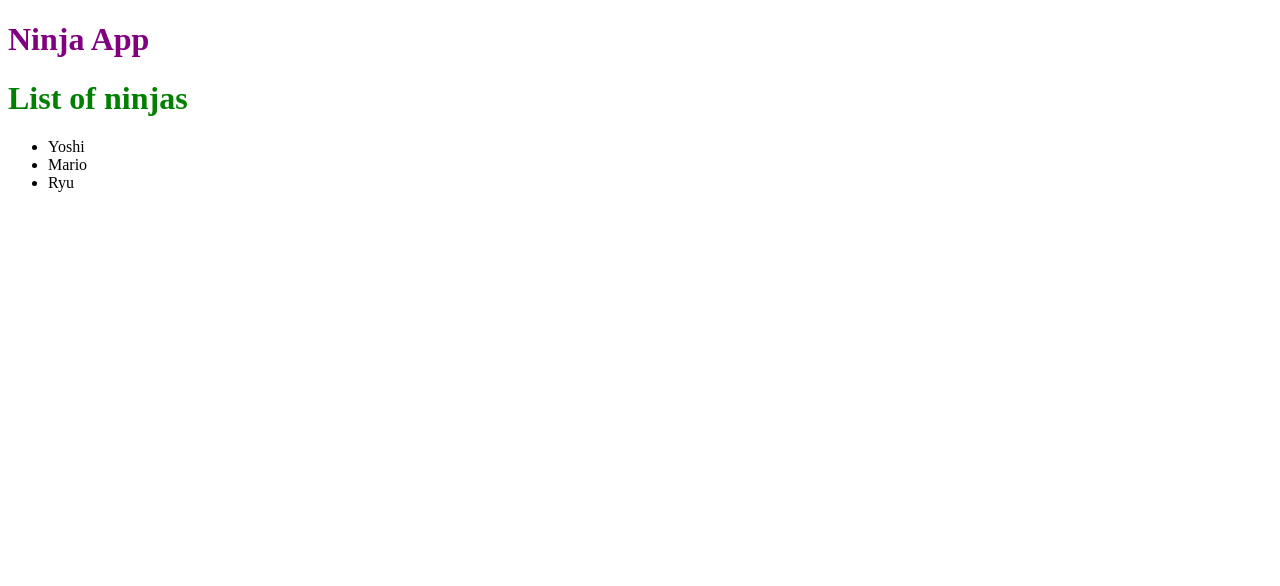
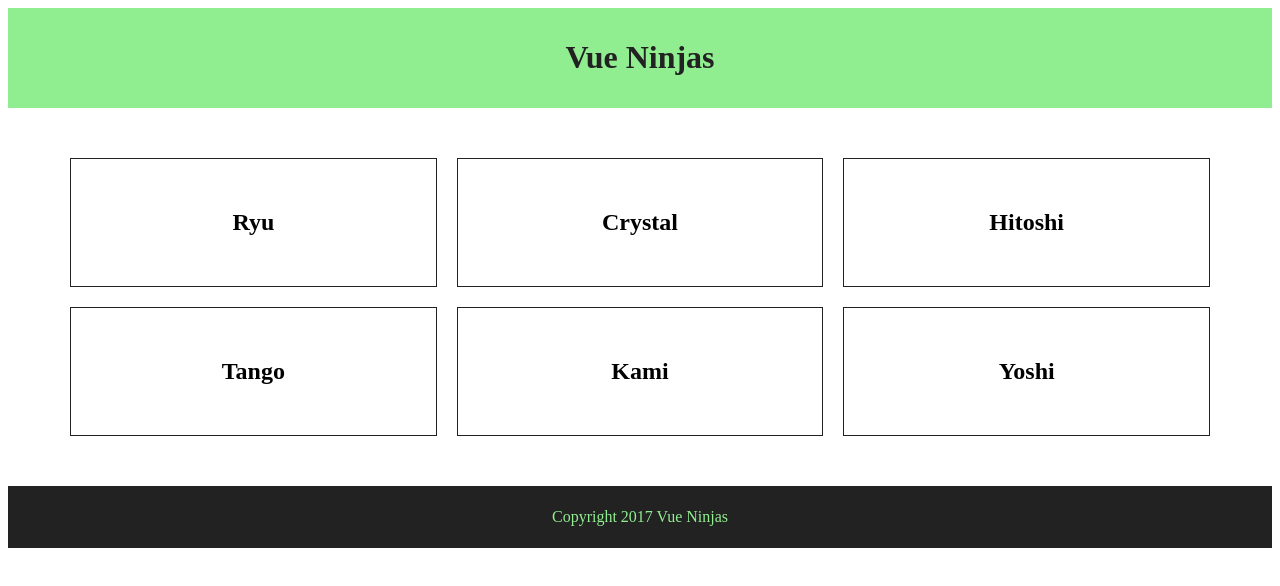
Before and after one commit to MatheusBaldi/vue-netninja, a Vue app in the folder vue-cli-way/: page / in a window 1280 px wide. Shown: the top 586 px of the page. Built offline with nearby package versions, Linux system fonts and the light colour scheme.

Commit message:
#21 Nesting components example

```diff
--- a/vue-cli-way/src/App.vue
+++ b/vue-cli-way/src/App.vue
@@ -1,27 +1,31 @@
 <template>
   <div>
-    <h1>{{ title }}</h1>
-    <Ninjas></Ninjas>
+    <app-header></app-header>
+    <app-ninjas></app-ninjas>
+    <app-footer></app-footer>
   </div>
 </template>
 
 <script>
+/* eslint-disable */
+import Header from './components/Header.vue';
+import Footer from './components/Footer.vue';
 import Ninjas from './components/Ninjas.vue';
 
 export default {
   components:{
-    Ninjas
+    'app-header': Header,
+    'app-footer': Footer,
+    'app-ninjas': Ninjas
   },
   data(){
     return {
-      title: 'Ninja App'
+
     }
   }
 }
 </script>
 
-<style scoped>
-h1{
-  color:purple;
-}
+<style>
+
 </style>
--- /dev/null
+++ b/vue-cli-way/src/components/Footer.vue
@@ -0,0 +1,28 @@
+<template>
+  <footer>
+    <p>{{ copyright }}</p>
+  </footer>
+</template>
+
+<script>
+
+export default {
+  data(){
+    return {
+      copyright: 'Copyright 2017 Vue Ninjas'
+    }
+  }
+}
+</script>
+
+<style scoped>
+footer{
+  background: #222;
+  padding: 6px;
+}
+
+p{
+  color: lightgreen;
+  text-align: center;
+}
+</style>
--- /dev/null
+++ b/vue-cli-way/src/components/Header.vue
@@ -0,0 +1,30 @@
+<template>
+  <header>
+    <h1>{{ title }}</h1>
+  </header>
+</template>
+
+<script>
+/* eslint-disable */
+
+export default {
+  data(){
+    return {
+      title: 'Vue Ninjas'
+    }
+  }
+}
+
+</script>
+
+<style scoped>
+header{
+  background:lightgreen;
+  padding: 10px;
+}
+
+h1{
+  color: #222;
+  text-align: center;
+}
+</style>
--- a/vue-cli-way/src/components/Ninjas.vue
+++ b/vue-cli-way/src/components/Ninjas.vue
@@ -1,26 +1,54 @@
 <template>
-  <div>
-
-    <h1>List of ninjas</h1>
+  <div id="ninjas">
     <ul>
-      <li v-for="ninja in ninjas">{{ ninja }}</li>
+      <li v-for="(ninja, index) in ninjas" v-bind:key="index" v-on:click="ninja.show = !ninja.show">
+        <h2>{{ ninja.name }}</h2>
+        <h3 v-show="ninja.show">{{ ninja.speciality }}</h3>
+      </li>
     </ul>
-
   </div>
 </template>
 
 <script>
+/* eslint-disable */
+
 export default {
   data(){
     return {
-      ninjas: ['Yoshi', 'Mario', 'Ryu']
+      ninjas: [
+        {name: 'Ryu', speciality: 'Vue Components', show: false},
+        {name: 'Crystal', speciality: 'HTML Wizardry', show: false},
+        {name: 'Hitoshi', speciality: 'Click Events', show: false},
+        {name: 'Tango', speciality: 'Conditionals', show: false},
+        {name: 'Kami', speciality: 'Webpack', show: false},
+        {name: 'Yoshi', speciality: 'Data Diggin', show: false}
+      ]
     }
   }
 }
+
 </script>
 
 <style scoped>
-h1{
-  color:green;
+#ninjas{
+  width: 100%;
+  max-width: 1200px;
+  margin: 40px auto;
+  padding: 0 20px;
+  box-sizing: border-box;
+}
+ul{
+  display: flex;
+  flex-wrap: wrap;
+  list-style-type: none;
+  padding: 0;
+}
+li{
+  flex-grow: 1;
+  flex-basis: 300px;
+  text-align: center;
+  padding: 30px;
+  border: 1px solid #222;
+  margin: 10px;
 }
 </style>
--- a/vue-cli-way/src/main.js
+++ b/vue-cli-way/src/main.js
@@ -1,9 +1,5 @@
 import Vue from 'vue'
 import App from './App.vue'
-import Ninjas from './components/Ninjas.vue'
-
-// For registering the component globally
-// Vue.component('ninjas', Ninjas)
 
 Vue.config.productionTip = false
 
```
